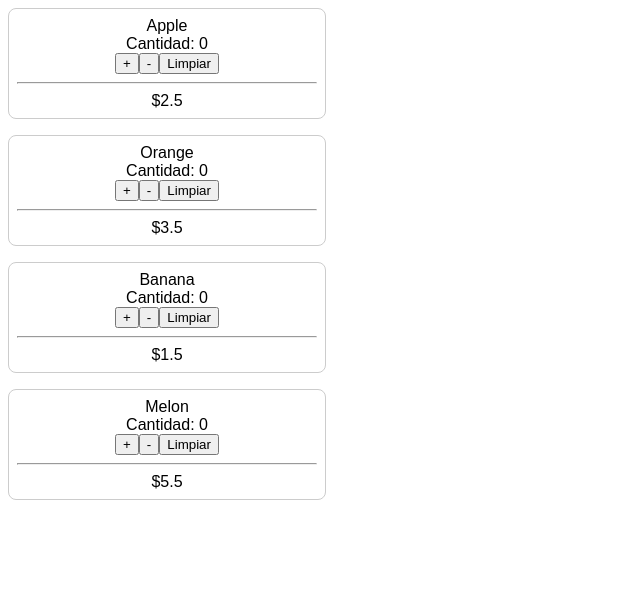
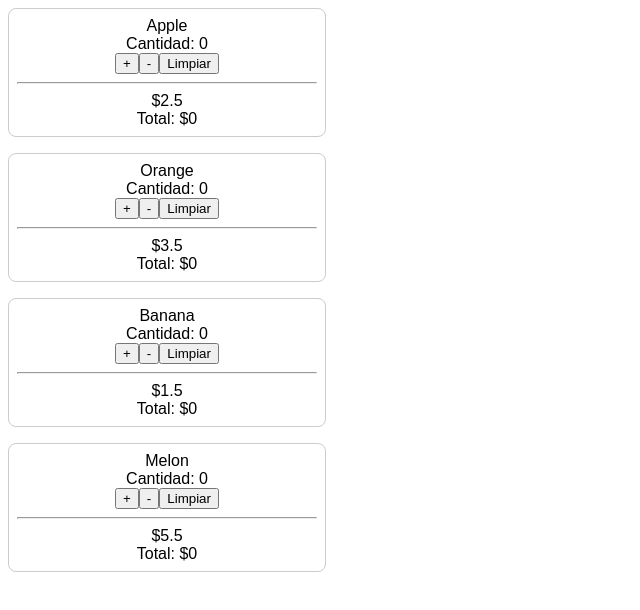
Before and after one commit to vickoman/react-course-2021, a React (Create React App) app: page / in a window 1280 px wide. Shown: the top 610 px of the page, without its empty margins (0-640 px from the left). Built offline with nearby package versions, Linux system fonts and the light colour scheme.

Commit message:
main Add total

```diff
--- a/src/components/FruitCard.js
+++ b/src/components/FruitCard.js
@@ -56,6 +56,7 @@ class FruitCard extends React.Component {
             <button onClick={this.limpiar}>Limpiar</button>
             <hr />
             <div className="card-subtitle">${price}</div>
+            <div className="card-action">Total: ${ price * this.state.cantidad }</div>
             </div>
         </div>
         );
```
